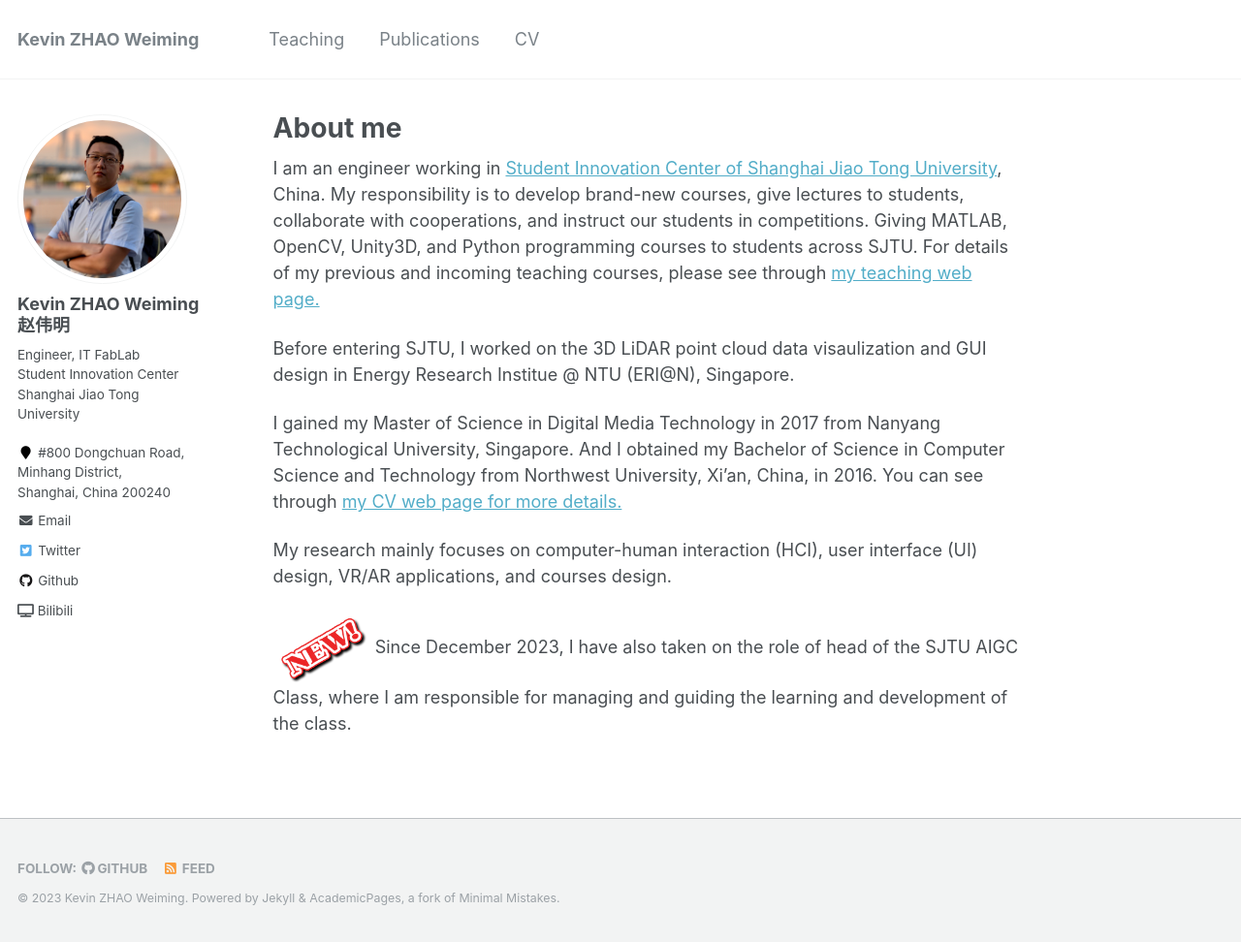
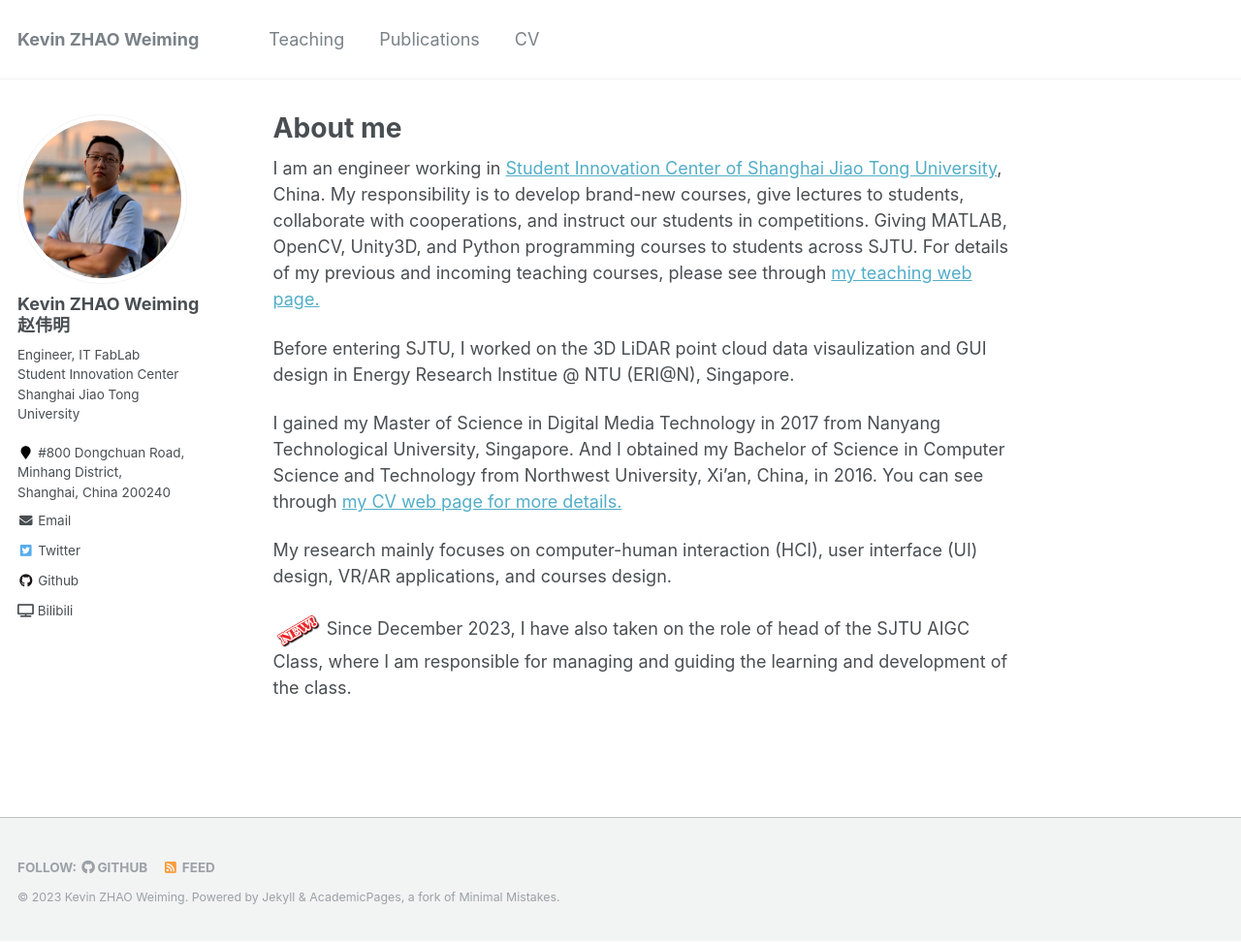
Before and after one commit to zwm0426/zwm0426.github.io, a Jekyll site: the page built from _pages/about.md, in a window 1280 px wide and 972 px high. Shown: the whole window at 97% size. Built offline with Jekyll 4.4.1, drawn with Linux system fonts in a browser that asks for light colours.

Commit message:
Update about.md

```diff
--- a/_pages/about.md
+++ b/_pages/about.md
@@ -16,7 +16,7 @@
 
 My research mainly focuses on computer-human interaction (HCI), user interface (UI) design, VR/AR applications, and courses design.
 
-![NEW](/images/new.png){:width="100px"} Since December 2023, I have also taken on the role of head of the SJTU AIGC Class, where I am responsible for managing and guiding the learning and development of the class.
+![NEW](/images/new.png){:width="50px"} Since December 2023, I have also taken on the role of head of the SJTU AIGC Class, where I am responsible for managing and guiding the learning and development of the class.
 
 
 <!-- ![](/images/under_construction.png){:width="220 px"} -->
```
